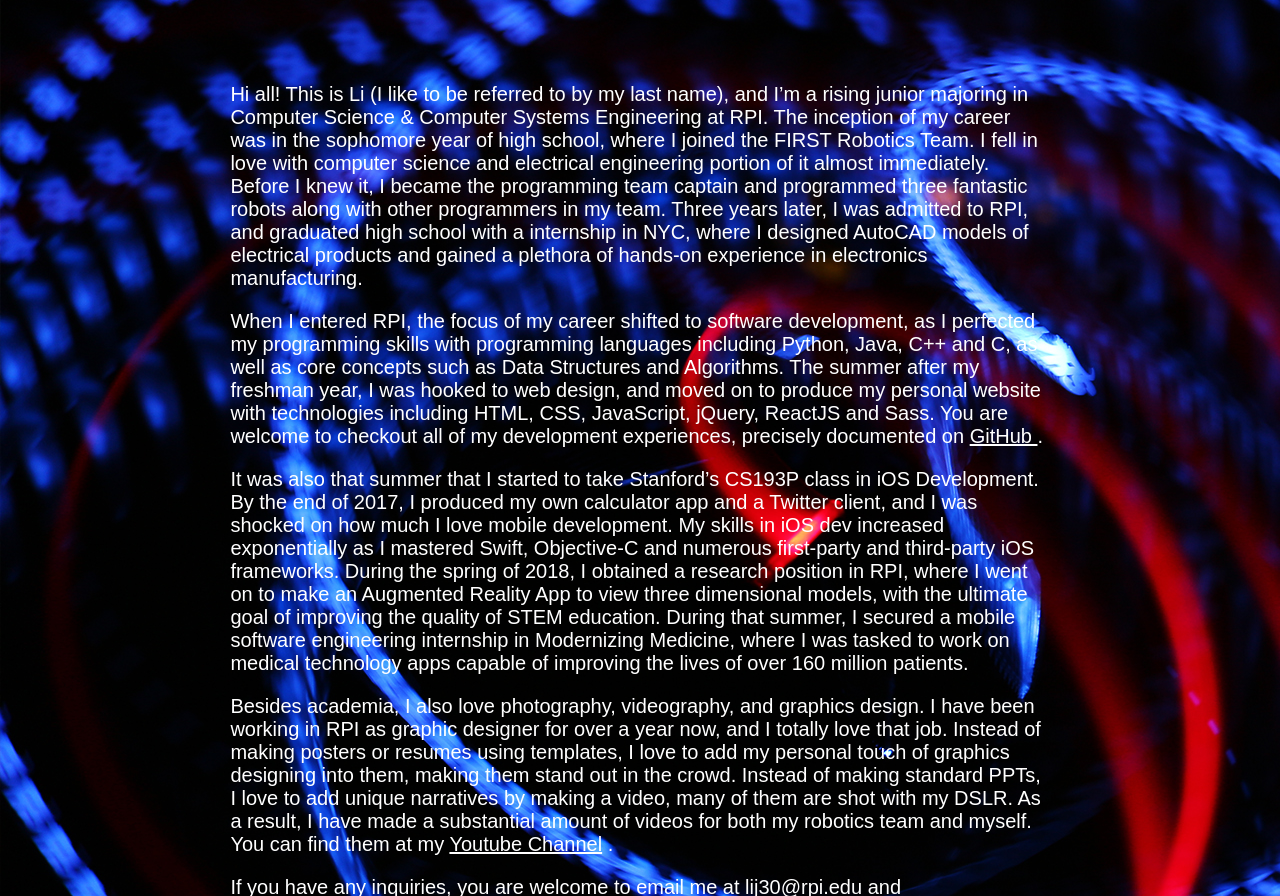
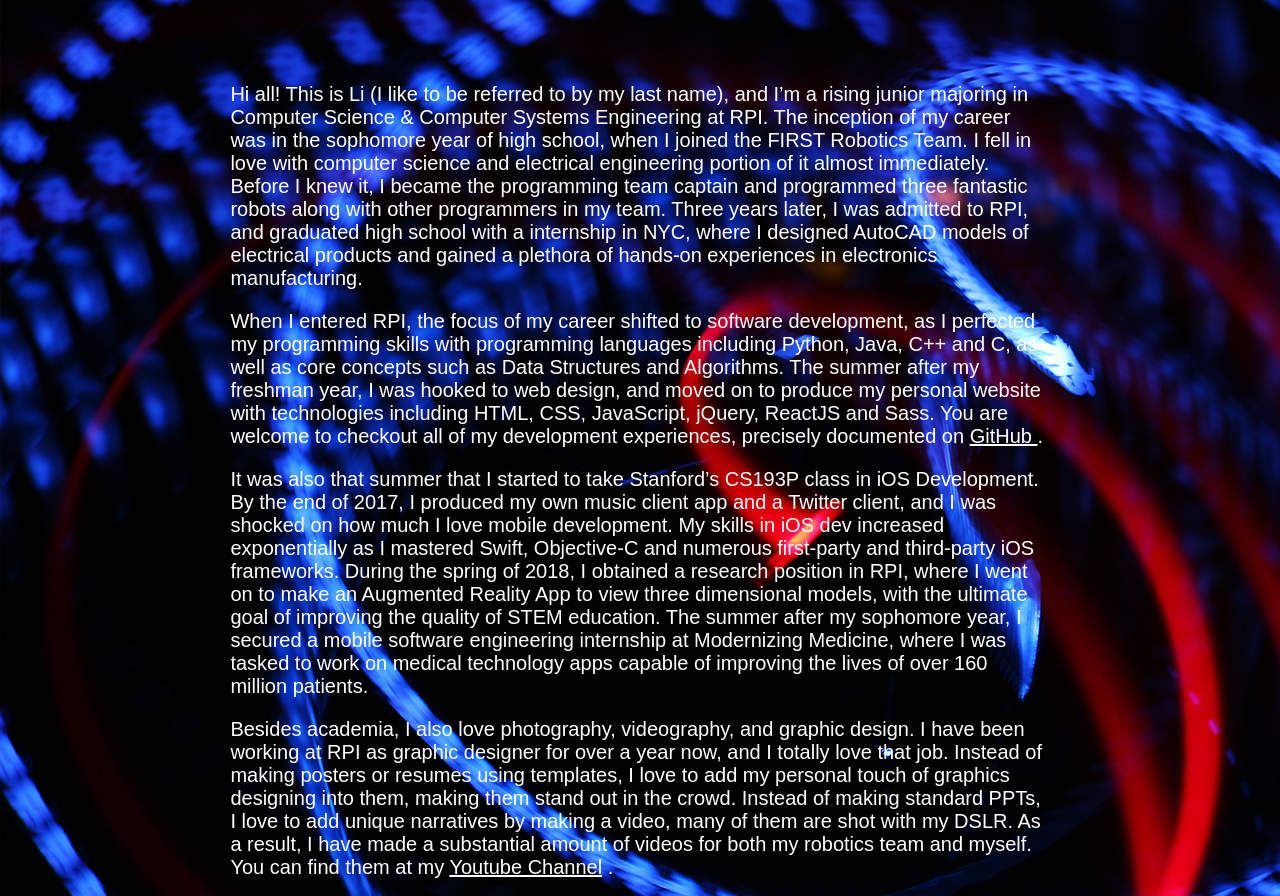
Before and after one commit to ljw980105/ljw980105.github.io, a plain HTML site: page Bio.html in a window 1280 px wide. Shown: the part 223-1119 px from the top of the page. Drawn offline with Linux system fonts and the light colour scheme.

Commit message:
Typo Fixes

```diff
--- a/Bio.html
+++ b/Bio.html
@@ -81,11 +81,11 @@
     <p>
         Hi all! This is Li (I like to be referred to by my last name), and I’m a rising junior majoring in Computer
         Science & Computer Systems Engineering at RPI. The inception of my career was in the sophomore year of high
-        school, where I joined the FIRST Robotics Team. I fell in love with computer science and electrical engineering
+        school, when I joined the FIRST Robotics Team. I fell in love with computer science and electrical engineering
         portion of it almost immediately. Before I knew it, I became the programming team captain and programmed three
         fantastic robots along with other programmers in my team. Three years later, I was admitted to RPI, and graduated
         high school with a internship in NYC, where I designed AutoCAD models of electrical products and gained a plethora
-        of hands-on experience in electronics manufacturing.
+        of hands-on experiences in electronics manufacturing.
     </p>
     <p>
         When I entered RPI, the focus of my career shifted to software development, as I perfected my programming skills
@@ -96,16 +96,15 @@
     </p>
     <p>
         It was also that summer that I started to take Stanford’s CS193P class in iOS Development. By the end of 2017, I
-        produced my own calculator app and a Twitter client, and I was shocked on how much I love mobile development.
+        produced my own music client app and a Twitter client, and I was shocked on how much I love mobile development.
         My skills in iOS dev increased exponentially as I mastered Swift, Objective-C and numerous first-party and third-party
         iOS frameworks. During the spring of 2018, I obtained a research position in RPI, where I went on to make an
         Augmented Reality App to view three dimensional models, with the ultimate goal of improving the quality of STEM education.
-        During that summer, I secured a mobile software engineering internship in Modernizing Medicine, where I was tasked
-        to work on medical technology apps capable of improving the lives of over 160 million patients.
+        The summer after my sophomore year, I secured a mobile software engineering internship at Modernizing Medicine,
+        where I was tasked to work on medical technology apps capable of improving the lives of over 160 million patients.
     </p>
     <p>
-
-        Besides academia, I also love photography, videography, and graphics design. I have been working in RPI as graphic
+        Besides academia, I also love photography, videography, and graphic design. I have been working at RPI as graphic
         designer for over a year now, and I totally love that job. Instead of making posters or resumes using templates,
         I love to add my personal touch of graphics designing into them, making them stand out in the crowd. Instead of
         making standard PPTs, I love to add unique narratives by making a video, many of them are shot with my DSLR. As
```
Also changed, not shown: Litec.html (+10 -9 lines).
